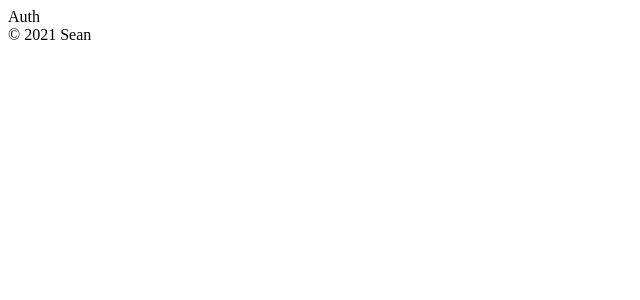
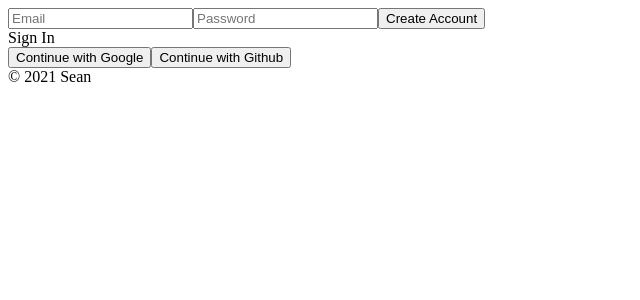
Before and after one commit to indiu6/react-firebase-twitter, a React (Create React App) app: page / in a window 1280 px wide. Shown: the top 300 px of the page, without its empty margins (0-640 px from the left). Built offline with nearby package versions, Linux system fonts and the light colour scheme; no server answers.

Commit message:
done at delete

```diff
--- /dev/null
+++ b/jsconfig.json
@@ -0,0 +1,6 @@
+{
+  "compilerOptions": {
+    "baseUrl": "src"
+  },
+  "include": ["src"]
+}
--- a/src/components/App.js
+++ b/src/components/App.js
@@ -1,12 +1,31 @@
-import React, { useState } from 'react';
-import AppRouter from './Router';
+import React, { useState, useEffect } from 'react';
+import AppRouter from 'components/Router';
+import { authService } from 'myFirebase';
 
 function App() {
-  const [isLoggedIn, setLoggedIn] = useState(false);
+  const [init, setInit] = useState(false);
+  const [isLoggedIn, setIsLoggedIn] = useState(false);
+  const [userObj, setUserObj] = useState(false);
+
+  useEffect(() => {
+    authService.onAuthStateChanged((user) => {
+      if (user) {
+        setIsLoggedIn(true);
+        setUserObj(user);
+      } else {
+        setIsLoggedIn(false);
+      }
+      setInit(true);
+    });
+  }, []);
 
   return (
     <>
-      <AppRouter isLoggedIn={isLoggedIn} />
+      {init ? (
+        <AppRouter isLoggedIn={isLoggedIn} userObj={userObj} />
+      ) : (
+        'Initializing...'
+      )}
       <footer>&copy; {new Date().getFullYear()} Sean</footer>
     </>
   );
--- /dev/null
+++ b/src/components/Navigation.js
@@ -0,0 +1,19 @@
+import React from 'react';
+import { Link } from 'react-router-dom';
+
+const Navigation = () => {
+  return (
+    <nav>
+      <ul>
+        <li>
+          <Link to="/">Home</Link>
+        </li>
+        <li>
+          <Link to="/profile">My Profile</Link>
+        </li>
+      </ul>
+    </nav>
+  );
+};
+
+export default Navigation;
--- a/src/components/Router.js
+++ b/src/components/Router.js
@@ -1,22 +1,33 @@
 import React from 'react';
 import { HashRouter as Router, Route, Switch } from 'react-router-dom';
+import Profile from 'routes/Profile';
 import Auth from '../routes/Auth';
 import Home from '../routes/Home';
+import Navigation from './Navigation';
 
-const AppRouter = ({ isLoggedIn }) => {
+//todo Why ({ isLoggedIn, userObj }), not (isLoggedIn, userObj)
+const AppRouter = ({ isLoggedIn, userObj }) => {
   return (
     <Router>
+      {isLoggedIn && <Navigation />}
       <Switch>
         {isLoggedIn ? (
           <>
             <Route exact path="/">
-              <Home />
+              <Home userObj={userObj} />
             </Route>
+            <Route exact path="/profile">
+              <Profile />
+            </Route>
+            {/* <Redirect from="*" to="/" /> */}
           </>
         ) : (
-          <Route exact path="/">
-            <Auth />
-          </Route>
+          <>
+            <Route exact path="/">
+              <Auth />
+            </Route>
+            {/* <Redirect from="*" to="/" /> */}
+          </>
         )}
       </Switch>
     </Router>
--- a/src/index.js
+++ b/src/index.js
@@ -2,7 +2,6 @@
 import ReactDOM from 'react-dom';
 import App from './components/App';
 import reportWebVitals from './reportWebVitals';
-import firebase from './firebase';
 
 ReactDOM.render(
   <React.StrictMode>
--- a/src/firebase.js
+++ b/src/myFirebase.js
@@ -1,4 +1,6 @@
 import firebase from 'firebase/app';
+import 'firebase/auth';
+import 'firebase/firestore';
 
 const firebaseConfig = {
   apiKey: process.env.REACT_APP_API_KEY,
@@ -10,4 +12,8 @@
 };
 
 // Initialize Firebase
-export default firebase.initializeApp(firebaseConfig);
+firebase.initializeApp(firebaseConfig);
+
+export const firebaseInstance = firebase;
+export const authService = firebase.auth();
+export const dbService = firebase.firestore();
--- a/src/routes/Auth.js
+++ b/src/routes/Auth.js
@@ -1,7 +1,89 @@
-import React from 'react';
+import { authService, firebaseInstance } from 'myFirebase';
+import React, { useState } from 'react';
 
-function Auth() {
-  return <div>Auth</div>;
-}
+const Auth = () => {
+  const [email, setEmail] = useState('');
+  const [password, setPassword] = useState('');
+  const [newAccount, setNewAccount] = useState(true);
+  const [error, setError] = useState('');
 
+  const onChange = (event) => {
+    const {
+      target: { name, value },
+    } = event;
+    if (name === 'email') setEmail(value);
+    else if (name === 'password') setPassword(value);
+  };
+
+  const onSubmit = async (event) => {
+    event.preventDefault();
+    try {
+      let data;
+      if (newAccount) {
+        data = await authService.createUserWithEmailAndPassword(
+          email,
+          password,
+        );
+      } else {
+        data = await authService.signInWithEmailAndPassword(email, password);
+      }
+      console.log(data);
+    } catch (error) {
+      setError(error.message);
+    }
+  };
+
+  const toggleAccount = () => {
+    setNewAccount((prev) => !prev);
+  };
+
+  const onSocialClick = async (event) => {
+    const {
+      target: { name },
+    } = event;
+    let provider;
+    if (name === 'google') {
+      provider = new firebaseInstance.auth.GoogleAuthProvider();
+    } else if (name === 'github') {
+      provider = new firebaseInstance.auth.GithubAuthProvider();
+    }
+    await authService.signInWithPopup(provider);
+  };
+
+  return (
+    <div>
+      <form onSubmit={onSubmit}>
+        <input
+          name="email"
+          type="text"
+          placeholder="Email"
+          required
+          value={email}
+          onChange={onChange}
+        />
+        <input
+          name="password"
+          type="password"
+          placeholder="Password"
+          required
+          value={password}
+          onChange={onChange}
+        />
+        <input type="submit" value={newAccount ? 'Create Account' : 'Log In'} />
+        {error}
+      </form>
+      <span onClick={toggleAccount}>
+        {newAccount ? 'Sign In' : 'Create Account'}
+      </span>
+      <div>
+        <button onClick={onSocialClick} name="google">
+          Continue with Google
+        </button>
+        <button onClick={onSocialClick} name="github">
+          Continue with Github
+        </button>
+      </div>
+    </div>
+  );
+};
 export default Auth;
--- a/src/routes/Home.js
+++ b/src/routes/Home.js
@@ -1,7 +1,69 @@
-import React from 'react';
+import React, { useEffect, useState } from 'react';
+import { dbService } from '../myFirebase';
 
-function Home() {
-  return <div>Home</div>;
-}
+const Home = ({ userObj }) => {
+  const [tweet, setTweet] = useState('');
+  const [tweets, setTweets] = useState([]);
+
+  useEffect(() => {
+    dbService.collection('tweets').onSnapshot((snapshot) => {
+      const tweetArray = snapshot.docs.map((doc) => ({
+        id: doc.id,
+        ...doc.data(),
+      }));
+      setTweets(tweetArray);
+    });
+  }, []);
+
+  const onSubmit = async (event) => {
+    event.preventDefault();
+    await dbService.collection('tweets').add({
+      text: tweet,
+      createdAt: Date.now(),
+      creatorId: userObj.uid,
+    });
+    setTweet('');
+  };
+
+  const onChange = (event) => {
+    const {
+      target: { value },
+    } = event;
+    setTweet(value);
+  };
+
+  return (
+    <div>
+      <form onSubmit={onSubmit}>
+        <input
+          value={tweet}
+          onChange={onChange}
+          type="text"
+          placeholder="What's on your mind?"
+          maxLength={120}
+        />
+        <button type="submit">Tweet</button>
+      </form>
+      <div>
+        {tweets.map((tweet) => (
+          <div key={tweet.id}>
+            <h4>{tweet.text}</h4>
+          </div>
+        ))}
+      </div>
+    </div>
+  );
+};
 
 export default Home;
+
+// const getTweets = async () => {
+//   const dbTweets = await dbService.collection('tweets').get();
+//   dbTweets.forEach((document) => {
+//     const tweetObj = {
+//       ...document.data(),
+//       id: document.id,
+//     };
+//     setTweets((prev) => [tweetObj, ...prev]); //todo REMEMBER THIS!
+//   });
+// };
--- /dev/null
+++ b/src/routes/Profile.js
@@ -0,0 +1,18 @@
+import { authService } from 'myFirebase';
+import React from 'react';
+import { useHistory } from 'react-router-dom';
+
+const Profile = () => {
+  const history = useHistory();
+  const onLogOutClick = () => {
+    authService.signOut();
+    history.push('/');
+  };
+  return (
+    <>
+      <button onClick={onLogOutClick}>Log Out</button>
+    </>
+  );
+};
+
+export default Profile;
```
Also changed, not shown: src/routes/EditProfile.js (added, +7 -0 lines), 1 other file (tests, documents, lock files or other folders).
